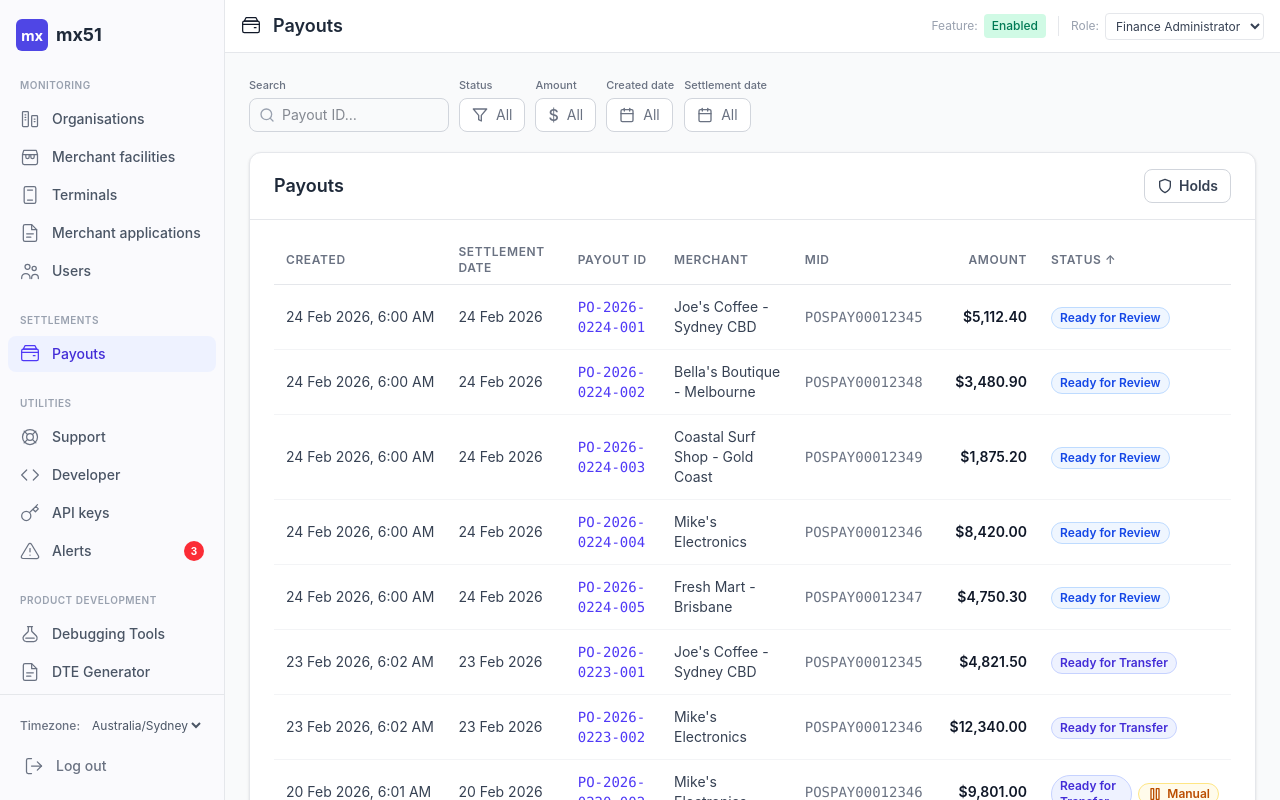
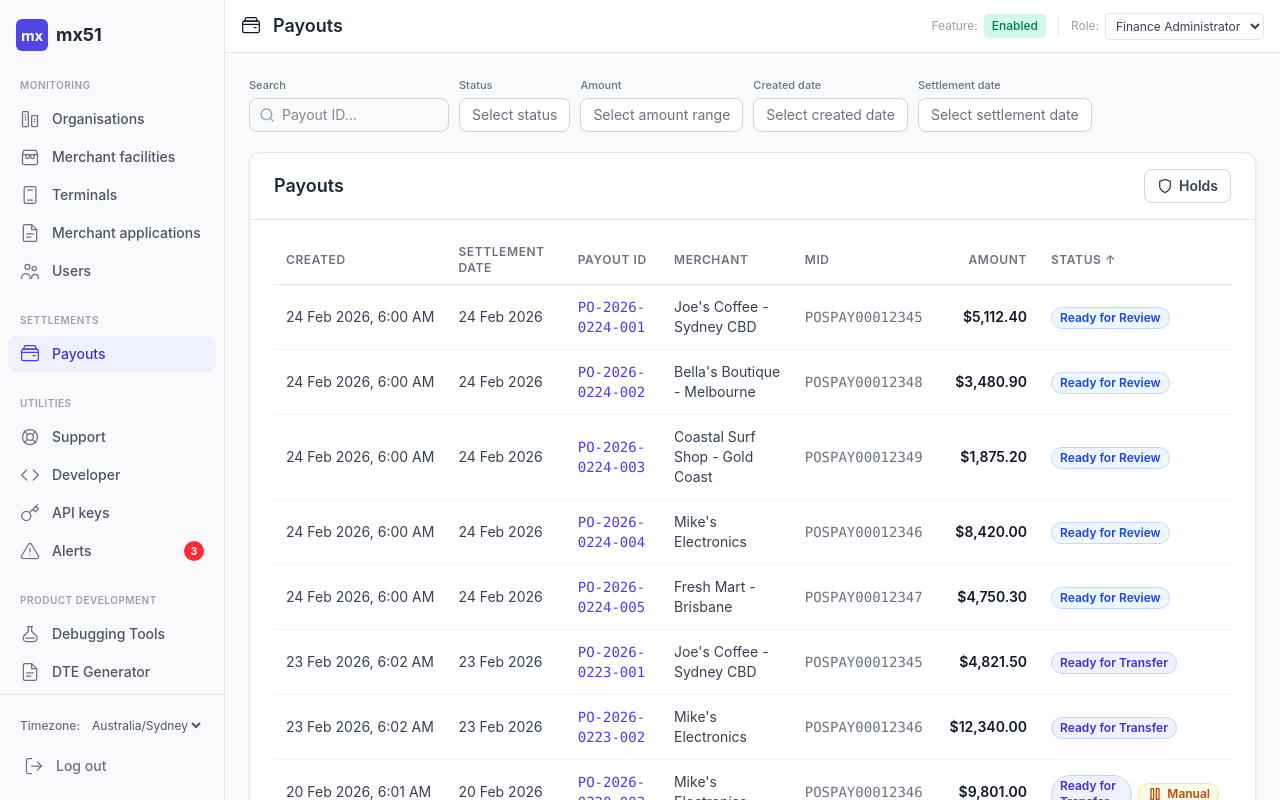
Before and after one commit to eeyern-mx51/msp-settlement-ledger, a React (Vite) app: page /#payouts in a window 1280 px wide. Built offline with nearby package versions, Linux system fonts and the light colour scheme.

Commit message:
updated labels

```diff
--- a/src/MSPDashboard.jsx
+++ b/src/MSPDashboard.jsx
@@ -1958,12 +1958,7 @@ function SettlementDateRangePicker({ from, to, onChangeFrom, onChangeTo, onClear
         onClick={() => setOpen(!open)}
         className={`inline-flex items-center gap-2 text-sm border rounded-lg px-3 py-1.5 transition-colors ${hasValue ? "border-indigo-300 bg-indigo-50 text-indigo-700" : "border-gray-300 bg-white text-gray-500"} hover:border-indigo-400 focus:ring-2 focus:ring-indigo-200 focus:border-indigo-400`}
       >
-        <Icons.Calendar />
-        {from ? (
-          to ? <span>{formatDisplay(from)} – {formatDisplay(to)}</span> : <span>{formatDisplay(from)}</span>
-        ) : (
-          <span>All</span>
-        )}
+        <span>Select {label.toLowerCase()}</span>
       </button>
       {open && (
         <div className="absolute z-50 mt-1.5 bg-white border border-gray-200 rounded-xl shadow-lg p-4" style={{ left: 0, top: "100%" }}>
@@ -2019,8 +2014,7 @@ function StatusFilterDropdown({ selected, onChange }) {
         onClick={() => setOpen(!open)}
         className={`inline-flex items-center gap-2 text-sm border rounded-lg px-3 py-1.5 transition-colors ${hasValue ? "border-indigo-300 bg-indigo-50 text-indigo-700" : "border-gray-300 bg-white text-gray-500"} hover:border-indigo-400 focus:ring-2 focus:ring-indigo-200 focus:border-indigo-400`}
       >
-        <Icons.Filter />
-        {hasValue ? <span>{selected.size} selected</span> : <span>All</span>}
+        <span>Select status</span>
       </button>
       {open && (
         <div className="absolute z-50 mt-1.5 bg-white border border-gray-200 rounded-xl shadow-lg p-2 w-[220px]" style={{ left: 0, top: "100%" }}>
@@ -2058,13 +2052,6 @@ function AmountRangeFilter({ min, max, onChangeMin, onChangeMax, onClear }) {
 
   const hasValue = min !== "" || max !== "";
 
-  const formatLabel = () => {
-    if (min && max) return `$${min} – $${max}`;
-    if (min) return `$${min}+`;
-    if (max) return `Up to $${max}`;
-    return "All";
-  };
-
   return (
     <div className="relative" ref={ref}>
       <span className="block text-[11px] font-medium text-gray-500 mb-1">Amount</span>
@@ -2072,8 +2059,7 @@ function AmountRangeFilter({ min, max, onChangeMin, onChangeMax, onClear }) {
         onClick={() => setOpen(!open)}
         className={`inline-flex items-center gap-2 text-sm border rounded-lg px-3 py-1.5 transition-colors ${hasValue ? "border-indigo-300 bg-indigo-50 text-indigo-700" : "border-gray-300 bg-white text-gray-500"} hover:border-indigo-400 focus:ring-2 focus:ring-indigo-200 focus:border-indigo-400`}
       >
-        <span className="text-base font-medium leading-none">$</span>
-        <span>{formatLabel()}</span>
+        <span>Select amount range</span>
       </button>
       {open && (
         <div className="absolute z-50 mt-1.5 bg-white border border-gray-200 rounded-xl shadow-lg p-4 w-[240px]" style={{ left: 0, top: "100%" }}>
@@ -2129,8 +2115,7 @@ function AdjustmentTypeFilterDropdown({ selected, onChange }) {
         onClick={() => setOpen(!open)}
         className={`inline-flex items-center gap-2 text-sm border rounded-lg px-3 py-1.5 transition-colors ${hasValue ? "border-indigo-300 bg-indigo-50 text-indigo-700" : "border-gray-300 bg-white text-gray-500"} hover:border-indigo-400 focus:ring-2 focus:ring-indigo-200 focus:border-indigo-400`}
       >
-        <Icons.Filter />
-        {hasValue ? <span>{selected.size} selected</span> : <span>All</span>}
+        <span>Select type</span>
       </button>
       {open && (
         <div className="absolute z-50 mt-1.5 bg-white border border-gray-200 rounded-xl shadow-lg p-2 w-[220px]" style={{ left: 0, top: "100%" }}>
```
